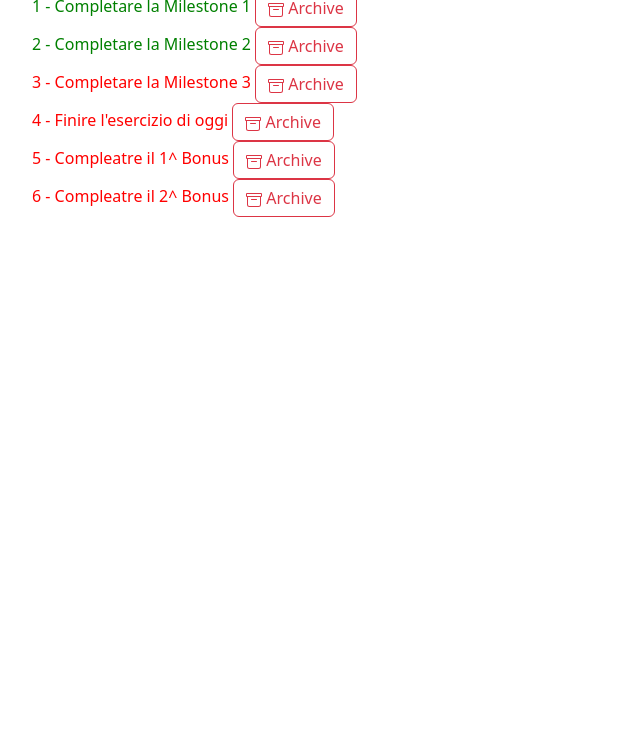
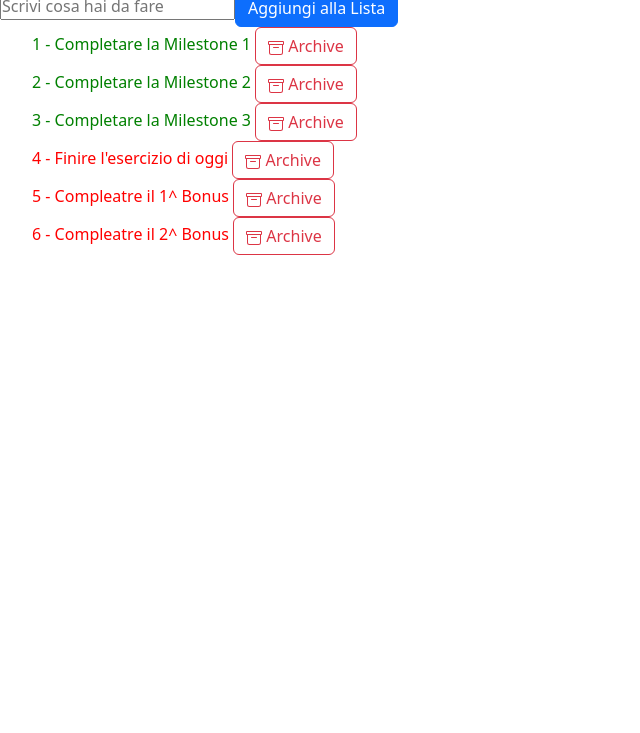
Before and after one commit to nicolaceccagnoli/vue-todolist, a plain HTML site: page index.html in a window 1280 px wide. Shown: the part 67-800 px from the top of the page, without its empty margins (0-640 px from the left). Drawn offline with nearby package versions, Linux system fonts and the light colour scheme.

Commit message:
Reached Milestone 3

```diff
--- a/index.html
+++ b/index.html
@@ -18,6 +18,13 @@
             <h1>
                 {{ message }}
             </h1>
+
+            <div>
+                <input v-model="newTodo" type="text" placeholder="Scrivi cosa hai da fare">
+                <button @click="createObjTodos()" class="btn btn-primary">
+                    Aggiungi alla Lista
+                </button>
+            </div>
 
             <div>
                 <ul>
--- a/js/script.js
+++ b/js/script.js
@@ -19,7 +19,7 @@ createApp({
                 },
                 {
                     text : 'Completare la Milestone 3',
-                    done: false
+                    done: true
                 },
                 {
                     text : 'Finire l\'esercizio di oggi',
@@ -33,9 +33,10 @@ createApp({
                     text : 'Compleatre il 2^ Bonus',
                     done: false,
                 }
+            ],
 
-
-            ]
+            // Dichiaro una Variabile che mi servirà per aggiungere un nuovo punto alla lista
+            newTodo: ''
 
         };
     }, methods: {
@@ -43,6 +44,23 @@ createApp({
         removeTodo(i) {
             this.todos.splice(i, 1);
             // .splice rimuove gli elementi da un array e vuole sempre almeno 2 argomenti (l'indice dell'elemento dell'array da cui partire, il numero di elementi da rimuovere partendo dall'indice stabilito)
+        },
+
+        // Dichiaro una funzione che servirà per creare un nuovo oggetto e al click sul bottone mi pushi lo stesso oggetto nell'array
+        createObjTodos() {
+
+            const newObj = {
+                text : this.newTodo,
+                done: false
+            }
+
+            if (this.newTodo.trim().length > 0) {
+                this.todos.push(newObj);
+                this.newTodo = '';
+            }
+
+            console.log(this.todos);
+
         }
     }
   // Monto l'istanza di Vue in pagina
```
